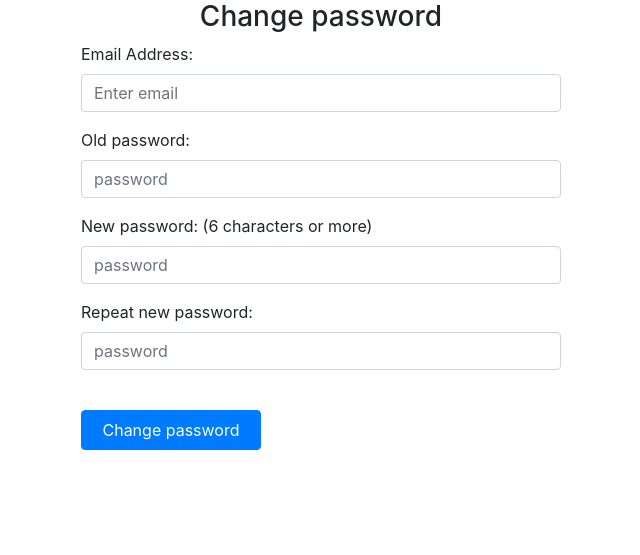
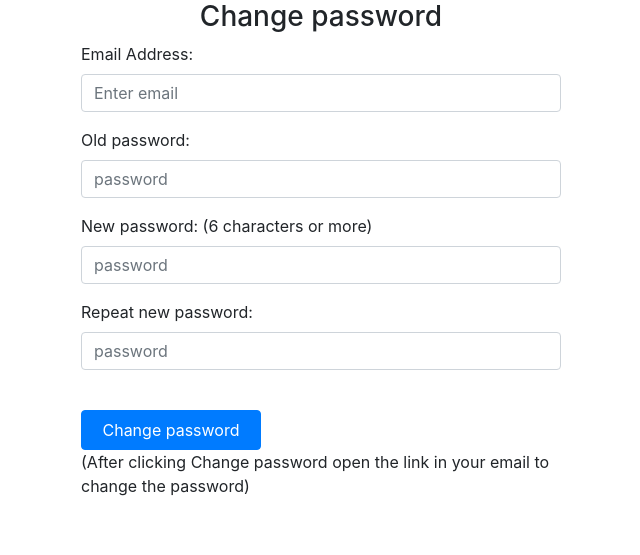
Before and after one commit to EmoPKFR/WWE-Flask-App, a Flask app: page /change_password in a window 1280 px wide. Shown: the part 132-687 px from the top of the page, without its empty margins (319-959 px from the left). Run offline with Flask 3, Linux system fonts and the light colour scheme; a user stored in the database is signed in; tables that the repository leaves empty hold one stand-in row (values such as "Sample post"); one stand-in notice (Sample message) is shown; some libraries are stand-ins or nearby versions.

Commit message:
added email confirmation when user is changing his password and added .gitignore

```diff
--- a/website/auth.py
+++ b/website/auth.py
@@ -1,8 +1,10 @@
 from flask import Blueprint, render_template, request, flash, redirect, url_for, session
 from .models import User, Order
 from werkzeug.security import generate_password_hash, check_password_hash
-from . import db ##means from __init__.py import db
+from . import db # This means from __init__.py import db
 from flask_login import login_user, login_required, logout_user, current_user
+from flask_mail import Message
+from . import create_app, mail  # Import the create_app function
 
 auth = Blueprint("auth", __name__)
 
@@ -68,8 +70,11 @@ def register():
             elif not cvv.isdigit() or len(cvv) != 3:
                 flash("CVV must be exact 3 digits.", category="error")
             else:
-                new_user = User(email=email, username=username, password=generate_password_hash(password1, method="sha256"),
-                                card_number=card_number, expiry_date=expiry_date,cvv=cvv)
+                new_user = User(email=email, username=username,
+                                password=generate_password_hash(password1, method="sha256"),
+                                card_number=generate_password_hash(card_number, method="sha256"),
+                                expiry_date=expiry_date,
+                                cvv=generate_password_hash(cvv, method="sha256"))
                 db.session.add(new_user)
                 db.session.commit()
                 login_user(new_user, remember=True)
@@ -96,6 +101,7 @@ def profile_page():
     return render_template("auth/profile_page.html", user=current_user, user_has_payment_card=user_has_payment_card)
 
 @auth.route("/change_password", methods=["GET", "POST"])
+@login_required
 def change_password():
     if request.method == "POST":
         email = request.form.get("email")
@@ -114,14 +120,52 @@ def change_password():
         elif new_password1 != new_password2:
             flash("Passwords must match.", category="error")
         else:
-            current_user.password=generate_password_hash(new_password1, method="sha256")
-            db.session.commit()
-            flash("Password changed successfully!", category="success")
-            return redirect(url_for("shows.shows_page"))
+            session["new_password"] = new_password1
+            return redirect(url_for("auth.send_email_change_password"))
 
     return render_template("auth/change_password.html", user=current_user)
 
+@auth.route("/confirm_password", methods=["GET"])
+def confirm_password():
+    new_password = session.get("new_password")
+    current_user.password=generate_password_hash(new_password, method="sha256")
+    db.session.commit()
+    flash("Password changed successfully", category="success")
+    return render_template("home.html", user=current_user)
+
+
+@auth.route("/send_email_change_password", methods=["GET"])
+def send_email_change_password():
+    # Create the email message
+    msg_title = "Change Password"
+    sender = "noreply@app.com"
+    msg = Message(msg_title, sender=sender, recipients=[current_user.email])
+    msg_body = ""
+    msg.body = ""
+
+    new_password = session.get("new_password")
+
+    # new_password = request.form.get("new_password")  # Retrieve the new password from the form
+    data = {
+        'app_name': "WWE Flask App",
+        'title': msg_title,
+        'body': msg_body,  # Pass the new_password to the email template
+        'new_password': new_password
+    }
+
+    msg.html = render_template("auth/email.html", data=data)
+
+    try:
+        mail.send(msg)  # Use the 'mail' object directly
+        flash("Check your Email to change password", category="success")
+    except Exception as e:
+        print(e)
+        flash(f"The email was not sent: {e}", category="error")
+
+    return redirect(url_for("auth.profile_page"))
+
 @auth.route("/delete_account", methods=["GET", "POST"])
+@login_required
 def delete_account():
     if request.method == "POST":
         email = request.form.get("email")
@@ -163,16 +207,16 @@ def add_payment_card():
                 (current_user.cvv == int(cvv) and current_user.expiry_date != expiry_date)):
                 flash("You cannot change your card with the same card or you have incorrect values", category="error")
             else:
-                current_user.card_number = card_number
+                current_user.card_number = generate_password_hash(card_number, method="sha256")
                 current_user.expiry_date = expiry_date
-                current_user.cvv = cvv
+                current_user.cvv = generate_password_hash(cvv, method="sha256")
                 db.session.commit()
                 flash("Payment card changed successfully!", category="success")
                 return redirect(url_for("views.home"))
         else:
-            current_user.card_number = card_number
+            current_user.card_number = generate_password_hash(card_number, method="sha256")
             current_user.expiry_date = expiry_date
-            current_user.cvv = cvv
+            current_user.cvv = generate_password_hash(cvv, method="sha256")
             db.session.commit()
             flash("Payment card added successfully!", category="success")
             return redirect(url_for("views.home"))
@@ -210,6 +254,22 @@ def database():
 
     return render_template("auth/database.html", user=current_user, users=users, orders=orders)
 
+@auth.route("/forgot_password", methods=["GET", "POST"])
+def forgot_password():
+    if request.method == "POST":
+        password1 = request.form.get("password1")
+        password2 = request.form.get("password2")
+
+        if password1 != password2:
+            flash("Passwords don't match.", category="error")
+        elif len(password1) < 3:
+            flash("Password must be at least 3 characters.", category="error")
+        else:
+            flash("Password changed successfully!", category="success")
+            return redirect(url_for("auth.send_email_change_password"))
+
+    return render_template("auth/forgot_password.html", user=current_user)
+
 @auth.route('/<path:path>')
 def catch_all(path):
     # Here, you can generate or render example HTML or return a custom error page
--- a/website/static/dark-mode.js
+++ b/website/static/dark-mode.js
@@ -1,6 +1,9 @@
 // Function to toggle dark mode styles
 function toggleDarkMode() {
 	const darkModeEnabled = document.getElementById('darkModeToggle').checked;
+
+	// Store dark mode preference in local storage
+	localStorage.setItem('darkModeEnabled', darkModeEnabled);
 
 	// Toggle dark mode class on the body
 	if (darkModeEnabled) {
@@ -11,13 +14,13 @@ function toggleDarkMode() {
 
 	// Check if this is the home page
 	if (document.body.getAttribute('home-page') === 'home') {
-		// Change the background image when dark mode is enabled or disabled
-		if (darkModeEnabled) {
-		  document.body.style.backgroundImage = 'url("static/images/logo_images/wwe_background.jpg")';
-		} else {
-		  document.body.style.backgroundImage = 'url("static/images/logo_images/home_light_mode.jpg")';
-		}
-	  }
+	  // Change the background image when dark mode is enabled or disabled
+	  const backgroundImage = darkModeEnabled
+		? 'url("static/images/logo_images/wwe_background.jpg")'
+		: 'url("static/images/logo_images/home_light_mode.jpg")';
+
+	  document.body.style.backgroundImage = backgroundImage;
+	}
 
 	// Toggle text color for <p>, <h>, and <div> elements
 	const textElements = document.querySelectorAll('p, h1, h2, h3, h4, h5, h6, div');
@@ -28,9 +31,6 @@ function toggleDarkMode() {
 		element.style.color = ''; // Restore default text color
 	  }
 	});
-
-	// Store dark mode preference in local storage
-	localStorage.setItem('darkModeEnabled', darkModeEnabled);
   }
 
   // Toggle dark mode on checkbox change
@@ -39,6 +39,9 @@ function toggleDarkMode() {
   // Initialize dark mode based on local storage preference
   const savedDarkModePreference = localStorage.getItem('darkModeEnabled');
   if (savedDarkModePreference === 'true') {
+	// Ensure the dark mode toggle is checked
 	document.getElementById('darkModeToggle').checked = true;
-	toggleDarkMode();
   }
+
+  // Trigger initial toggle to apply dark mode to the current route
+  toggleDarkMode();
--- a/website/static/home.css
+++ b/website/static/home.css
@@ -16,3 +16,9 @@ body {
     right: 0;
     z-index: 100;
   }
+
+  .flash {
+    margin-top: 60px;
+      z-index: 102; /* A higher z-index than your background image (e.g., 102) */
+      position: relative;
+  }
--- a/website/static/shop.css
+++ b/website/static/shop.css
@@ -27,7 +27,7 @@
     margin-top: 10px;
   }
 
-  h2 {
+  h1, h2, h3, h4, h5, h6 {
     text-align: center;
   }
 
--- a/website/templates/auth/change_password.html
+++ b/website/templates/auth/change_password.html
@@ -49,6 +49,7 @@
     </div>
     <br>
     <button type="submit" class="btn btn-primary custom-size-btn">Change password</button>
+    <p>(After clicking Change password open the link in your email to change the password)</p>
 </form>
 
 {%endblock%}
--- a/website/templates/auth/login.html
+++ b/website/templates/auth/login.html
@@ -31,5 +31,6 @@
     <br>
     <button type="submit" class="btn btn-primary custom-size-btn">Login</button>
     <p>You Don't have an account? <a href="/register">Register now</a></p>
+    <p><a href="/forgot_password">Reset Password</a></p>
 </form>
 {%endblock%}
--- a/website/templates/base.html
+++ b/website/templates/base.html
@@ -112,6 +112,13 @@
                 <span aria-hidden="true">&times;</span>
             </button>
         </div>
+        {%elif category == "warning"%}
+        <div class="alert alert-warning alert-dismissable fade show text-dark" role="alert">
+          {{message}}
+          <button type="button" class="close" data-dismiss="alert">
+              <span aria-hidden="true">&times;</span>
+          </button>
+      </div>
         {%else%}
         <div class="alert alert-success alert-dismissable fade show" role="alert">
             {{message}}
--- a/website/templates/shop_info/shop.html
+++ b/website/templates/shop_info/shop.html
@@ -6,7 +6,8 @@
 <link rel="stylesheet" href="static/shop.css">
 {%endblock%}
 {%block content%}
-    <h2>Shop</h2>
+    <h1>Shop</h1>
+
     <div class="image-container">
         <div class="image-item">
             <a href="{{ url_for('views.t_shirts') }}"><img src="{{ url_for('static', filename='images/t-shirts/t-shirt9.jpg') }}" alt="T-Shirts"></a>
@@ -23,4 +24,5 @@
             <a href="{{ url_for('views.toys') }}"><p class="image-text">Toys</p></a>
         </div>
     </div>
+    <h3>Orders over $500 have a 10% discount</h3>
 {%endblock%}
```
Also changed, not shown: website/__init__.py (+15 -3 lines), website/templates/auth/email.html (added, +16 -0 lines), website/templates/auth/forgot_password.html (added, +43 -0 lines), website/templates/auth/reset_password.html (added, +43 -0 lines), website/views.py (+4 -4 lines), instance/database.db, 1 other file.
